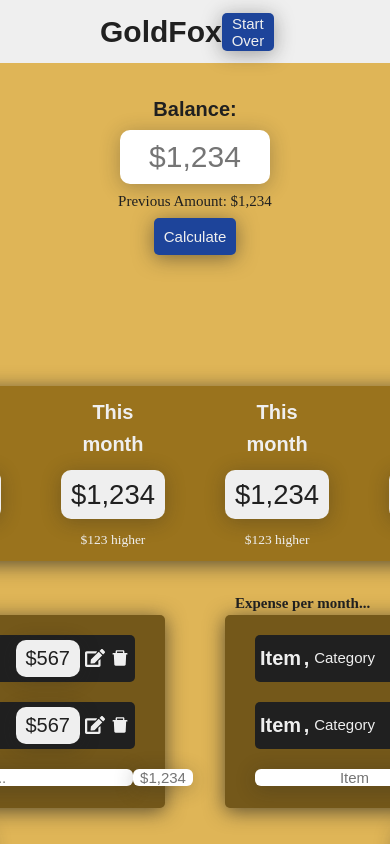
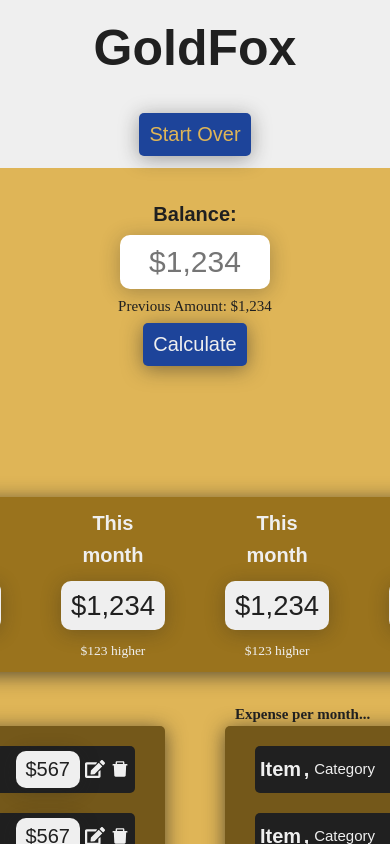
Before and after one commit to joshua-rdrgz/goldfox, a React (Create React App) app: page / in a window 390 px wide. Shown: the top 844 px of the page. Built offline with nearby package versions, Linux system fonts and the light colour scheme.

Commit message:
Add header styling media queries

```diff
--- a/src/styles/components/_button.scss
+++ b/src/styles/components/_button.scss
@@ -18,4 +18,9 @@
     transform: translateY(0px);
     box-shadow: 0 4px 15px rgba($color-black, 0.2);
   }
+  @media (max-width: 400px) {
+    margin: 0.5rem auto;
+    padding: 1rem;
+    font-size: 2rem;
+  }
 }
--- a/src/styles/layout/header/header.module.scss
+++ b/src/styles/layout/header/header.module.scss
@@ -5,10 +5,16 @@
   @include fontHeading($font-weight-regular, 1.5rem);
   background-color: $color-white;
   display: flex;
-  justify-content: space-between;
+  flex-wrap: wrap;
+  gap: 2rem;
+  justify-content: space-around;
   padding: 0.75rem 0;
+  @media (max-width: 400px) {
+    flex-direction: column;
+    text-align: center;
+    font-size: 2.5rem;
+  }
   &__logo {
     color: $color-black;
-    margin-left: 10rem;
   }
 }
--- a/src/styles/layout/header/startover.module.scss
+++ b/src/styles/layout/header/startover.module.scss
@@ -4,6 +4,6 @@
 
 .btn {
   &--start-over {
-    margin-right: 15rem;
+    color: $color-tertiary;
   }
 }
```
